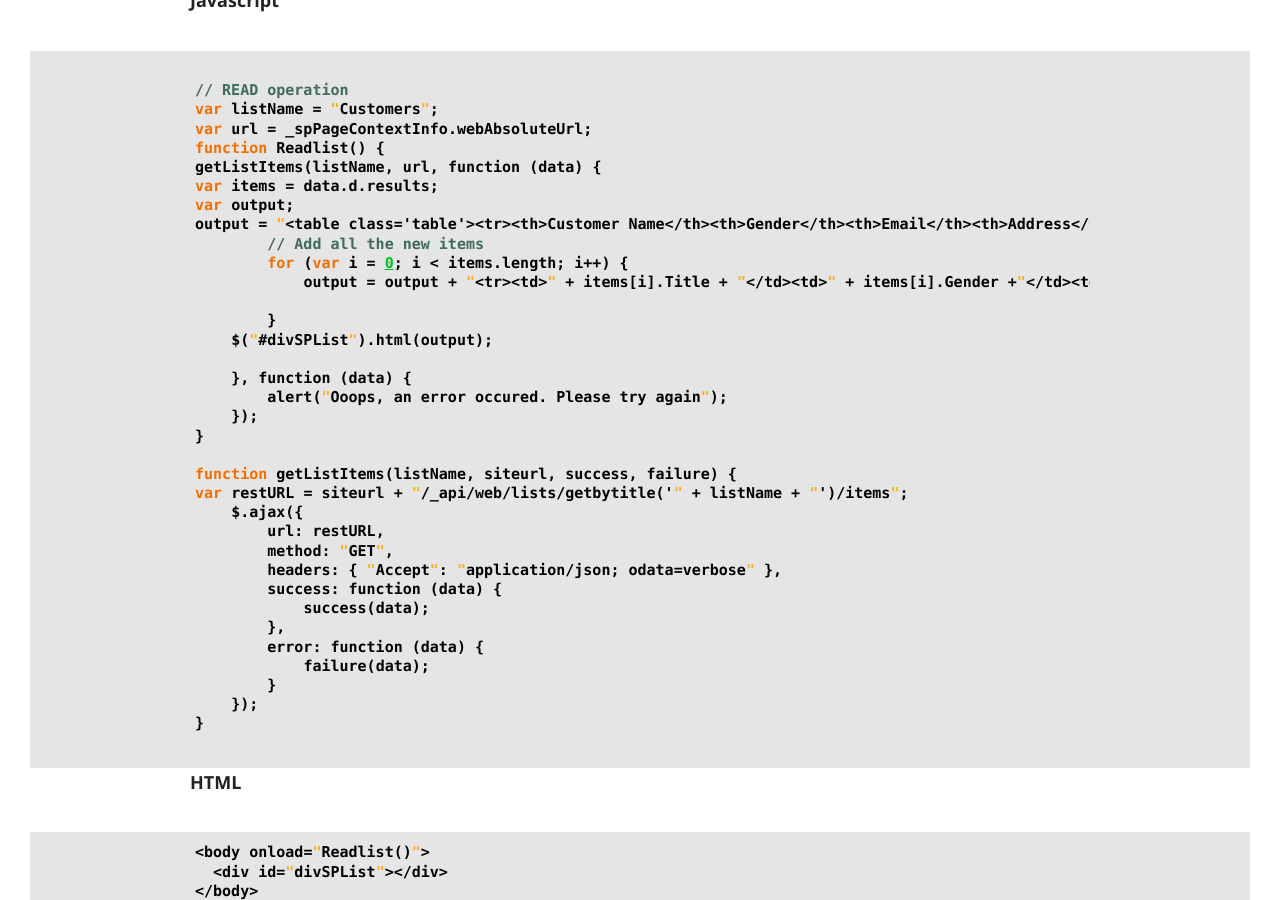
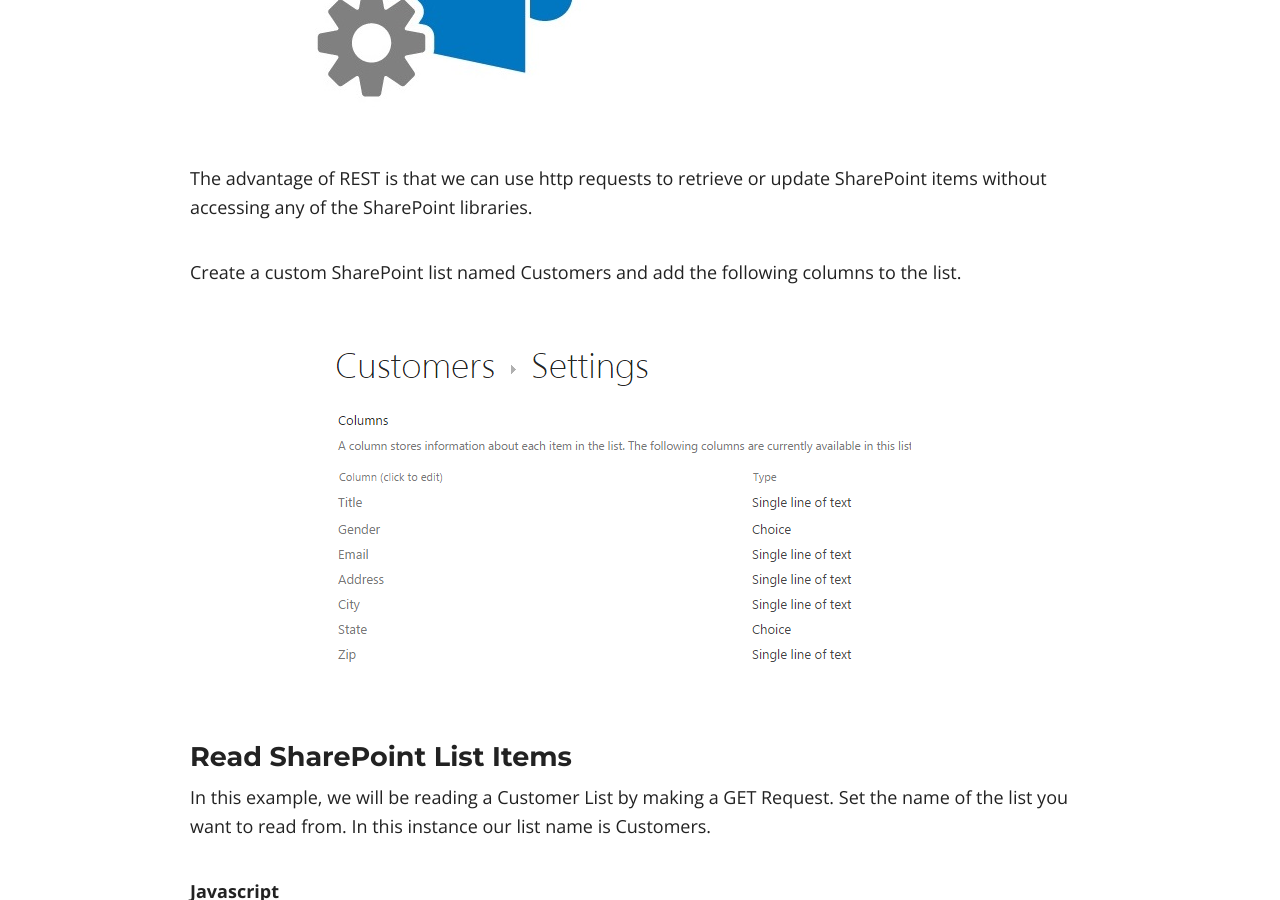
Before and after one commit to ldsouza/ldsouza.github.io, a Jekyll site: the page built from _posts/2017-02-25-crud-operations-in-sharepoint-using-the-rest-api.md, in a window 1280 px wide and 900 px high, scrolled down 1071 px. Built offline with Jekyll 4.4.1, drawn with Linux system fonts in a browser that asks for light colours; nearby versions of some CDN libraries.

Commit message:
Update 2017-02-25-crud-operations-in-sharepoint-using-the-rest-api.md

```diff
--- a/_posts/2017-02-25-crud-operations-in-sharepoint-using-the-rest-api.md
+++ b/_posts/2017-02-25-crud-operations-in-sharepoint-using-the-rest-api.md
@@ -10,7 +10,13 @@
 ---
 This is a blog post in the series 'CRUD Operations in SharePoint using the REST API'. In this series I will be performing **CRUD (Create, Read, Update, and Delete)** against SharePoint entities using the REST Representational State Transfer (REST) interface.
 
+![Image]({{ site.url }}/images/blog/crud-sharepoint-rest/2.JPG)
+
 The advantage of REST is that we can use http requests to retrieve or update SharePoint items without accessing any of the SharePoint libraries.
+
+Create a custom SharePoint list named Customers and add the following columns to the list.
+
+![Image]({{ site.url }}/images/blog/crud-sharepoint-rest/1.JPG)
 
 ### Read SharePoint List Items
 
```
